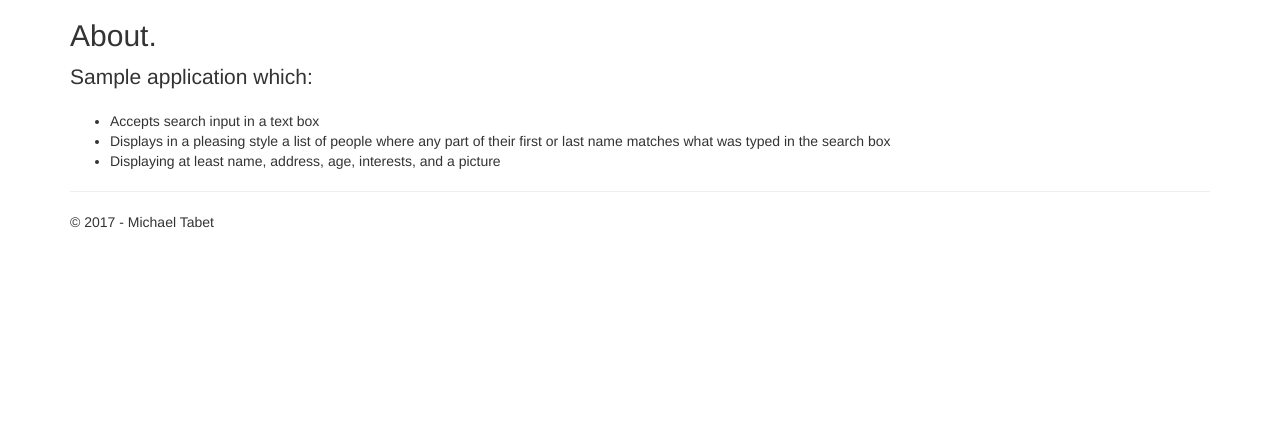
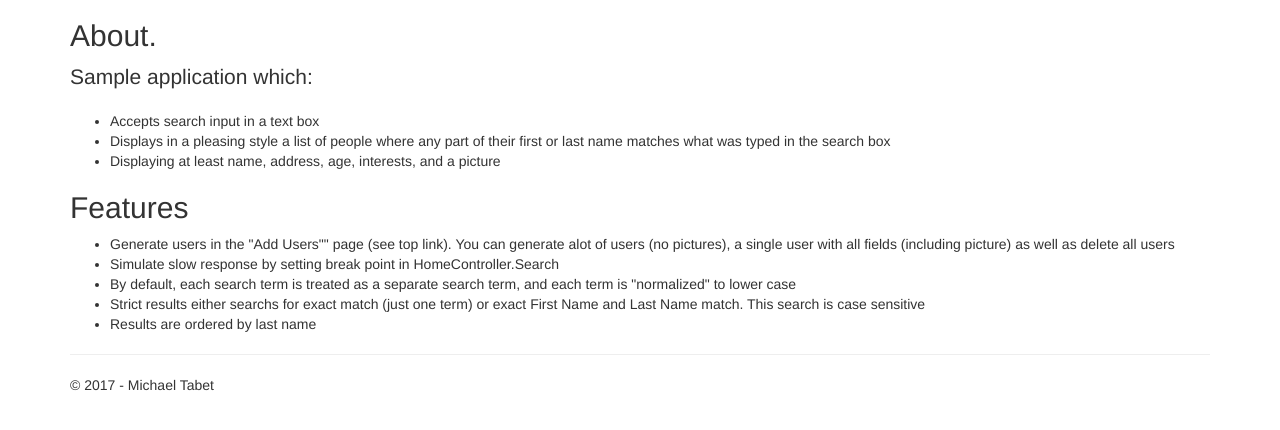
Before and after one commit to tabs314/HealthCatalystTakeHome, an ASP.NET MVC app: template HealthCatalystTest/Views/Home/About.cshtml in a window 1280 px wide. Shown: the part 51-481 px from the top of the page. Run offline with ASP.NET Core 8 and stand-ins for ASP.NET MVC 5, Linux system fonts and the light colour scheme; the template is opened without the code that fills it, so the values that code supplies are empty; the project's own start-up code is not run, and a stand-in starts its controllers and pages; some libraries are stand-ins or nearby versions.

Commit message:
About finalized.

```diff
--- a/HealthCatalystTest/Views/Home/About.cshtml
+++ b/HealthCatalystTest/Views/Home/About.cshtml
@@ -8,3 +8,11 @@
     <li>Displays in a pleasing style a list of people where any part of their first or last name matches what was typed in the search box</li>
     <li>Displaying at least name, address, age, interests, and a picture</li>
 </ul>
+<h2>Features</h2>
+<ul>
+    <li>Generate users in the "Add Users"" page (see top link).  You can generate alot of users (no pictures), a single user with all fields (including picture) as well as delete all users</li>
+    <li>Simulate slow response by setting break point in HomeController.Search</li>
+    <li>By default, each search term is treated as a separate search term, and each term is "normalized" to lower case</li>
+    <li>Strict results either searchs for exact match (just one term) or exact First Name and Last Name match.  This search is case sensitive</li>
+    <li>Results are ordered by last name</li>
+</ul>
```
